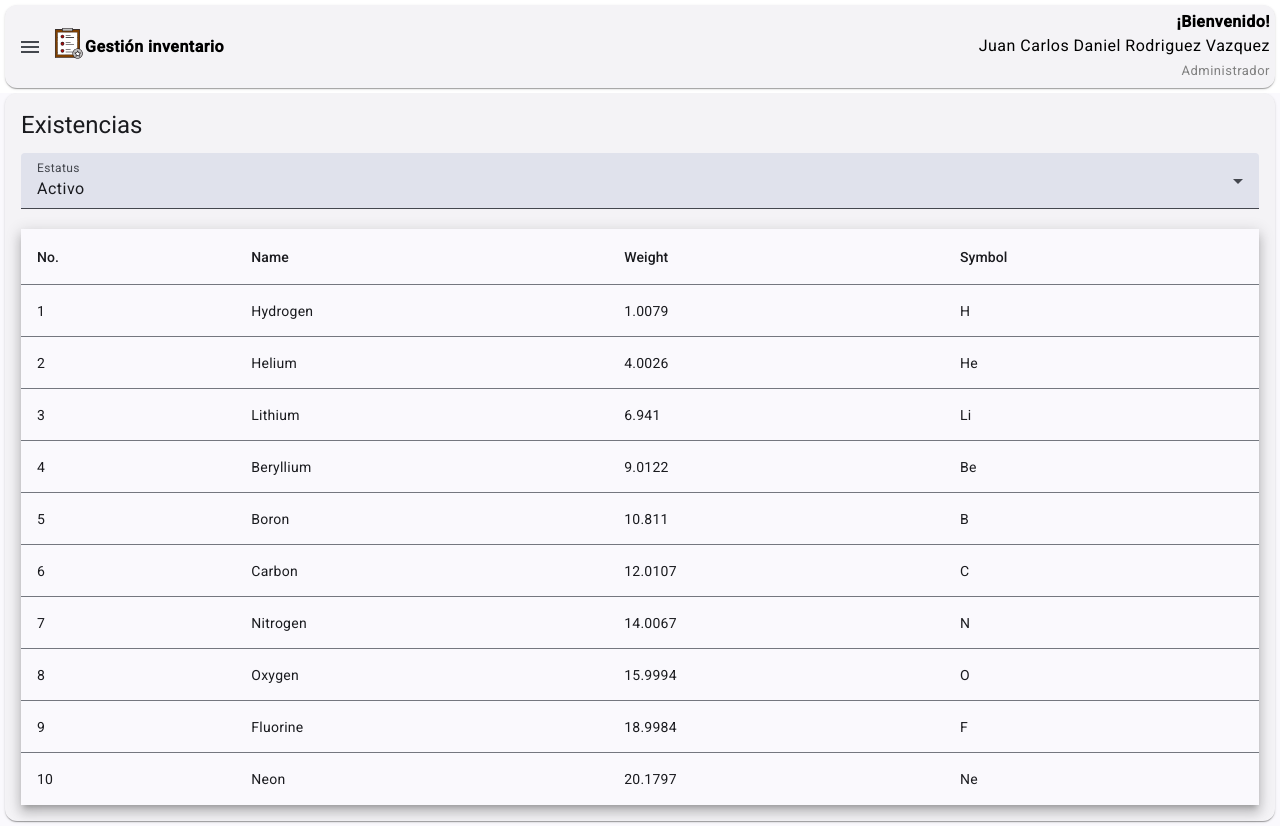
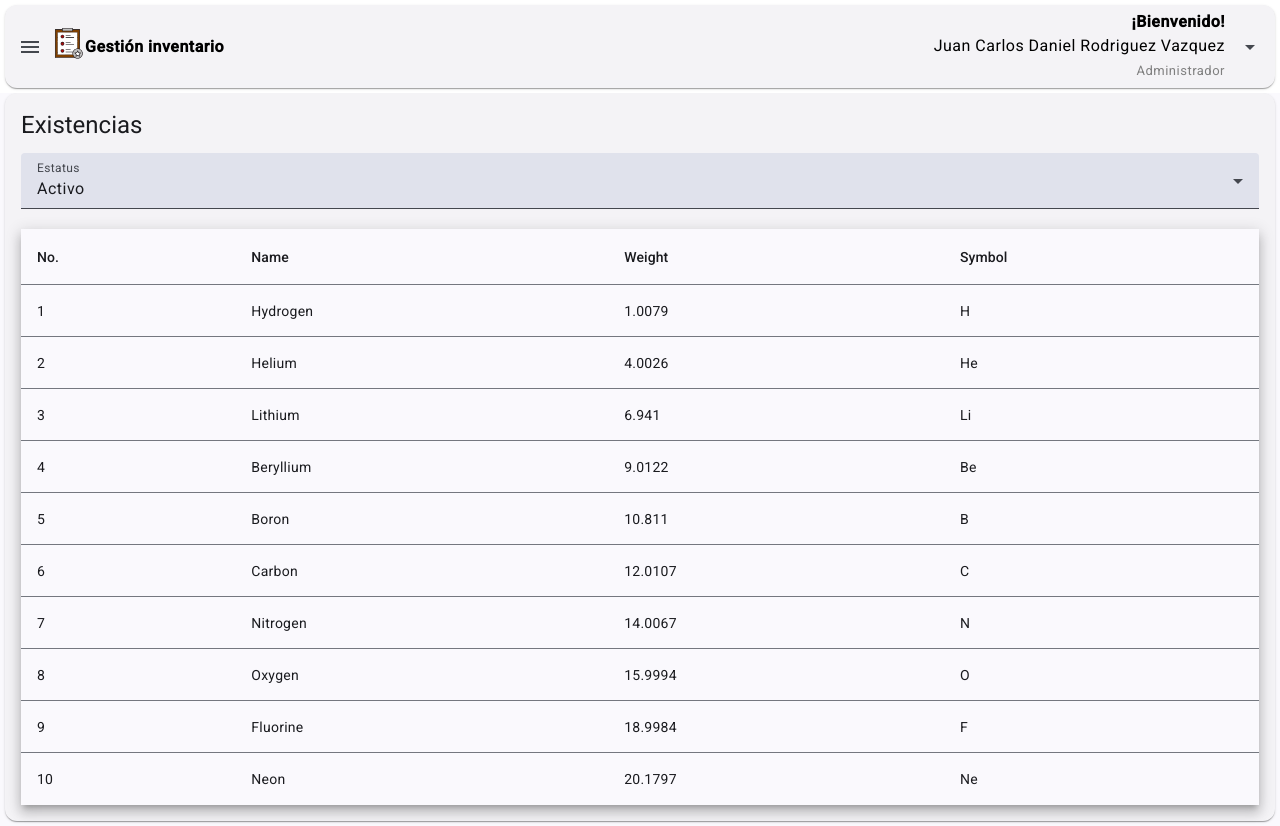
Before and after one commit to Danielbulevare/inventary-frontend, an Angular app: page /inventory-management/stock in a window 1280 px wide. Built offline with nearby package versions, Linux system fonts and the light colour scheme.

Commit message:
Se agregó el botón de cerrar sesión

```diff
--- a/src/app/Shared/components/header/header.component.css
+++ b/src/app/Shared/components/header/header.component.css
@@ -32,6 +32,15 @@ span{
   margin: 5px;
 }
 
+.margin-left {
+  margin-left: 5px;
+}
+
 .padding{
   padding: 5px;
 }
+
+.line-up-in-a-row{
+  display: flex;
+  align-items: center;
+}
--- a/src/app/Shared/components/header/header.component.html
+++ b/src/app/Shared/components/header/header.component.html
@@ -21,10 +21,27 @@
       <article><strong>Gestión inventario</strong></article>
     </section>
 
-      <section class="align-text-right">
+    <section class="line-up-in-a-row">
+      <div class="align-text-right">
         <div><b>¡Bienvenido!</b></div>
         <div>Juan Carlos Daniel Rodriguez Vazquez</div>
         <div><span>Administrador</span></div>
+      </div>
+
+      <article class="margin-left">
+        <button
+          (click)="showMenuOptions()"
+          #tooltip="matTooltip"
+          matTooltip="Más opciones"
+          matTooltipPosition="left"
+          matTooltipHideDelay="100"
+          mat-icon-button
+          class="example-icon"
+          aria-label="Example icon-button with log-out icon"
+        >
+          <mat-icon>arrow_drop_down</mat-icon>
+        </button>
+      </article>
     </section>
   </section>
 </mat-card>
--- a/src/app/Shared/components/header/header.component.ts
+++ b/src/app/Shared/components/header/header.component.ts
@@ -2,19 +2,24 @@ import { Component, Output, EventEmitter } from '@angular/core';
 import { MatCardModule } from '@angular/material/card';
 import { MatIconModule } from '@angular/material/icon';
 import { MatButtonModule } from '@angular/material/button';
+import { MatTooltipModule } from '@angular/material/tooltip';
 
 @Component({
   selector: 'app-header',
   standalone: true,
-  imports: [MatCardModule, MatIconModule, MatButtonModule],
+  imports: [MatCardModule, MatIconModule, MatButtonModule, MatTooltipModule],
   templateUrl: './header.component.html',
   styleUrl: './header.component.css',
 })
 export class HeaderComponent {
   showMenu?: boolean; //Bandera para mostrar u ocultar la navegación
+  showOptions?: boolean; //Bandera para mostrar u ocultar las opciones del menú
 
-  //Evento que pasará el valor modificado de la abndera al componente padre
+  //Evento que pasará el valor modificado de la bandera al componente padre
   @Output() openedChanged = new EventEmitter<boolean>();
+
+  //Evento que pasará el valor modificado de la bandera al componente padre
+  @Output() openMenuChanged = new EventEmitter<boolean>();
 
   showNavigation() {
     this.showMenu = !this.showMenu; //Cambia el estado de la bandera
@@ -22,4 +27,9 @@ export class HeaderComponent {
     //Pasa el nuevo valor al componente padre para mostrar u ocultar la navegación
     this.openedChanged.emit(this.showMenu);
   }
+
+  showMenuOptions() {
+    this.showOptions = !this.showOptions;
+    this.openMenuChanged.emit(this.showOptions);
+  }
 }
--- a/src/app/inventoryManagement/inventory-management.component.css
+++ b/src/app/inventoryManagement/inventory-management.component.css
@@ -10,3 +10,30 @@ nav, ul, li{
 mat-sidenav{
   width: 250px;
 }
+
+.margin{
+  margin: 5px;
+}
+
+.options-menu {
+  width: 200px;
+  height: 70px;
+
+  position: fixed;
+  top: 65px; /*Posiciona el menú debajo del botón*/
+  bottom: 0;
+  left: 500; /*Posiciona el menú hasta el final*/
+  right: 0;
+}
+
+mat-list{
+  padding: 5px;
+}
+
+mat-list-item {
+  border-radius: 15px;
+}
+
+mat-list-item:hover {
+  background-color: gray;
+}
--- a/src/app/inventoryManagement/inventory-management.component.html
+++ b/src/app/inventoryManagement/inventory-management.component.html
@@ -1,4 +1,8 @@
-<app-header (openedChanged)="opened = $event" />
+<app-header
+  (openedChanged)="opened = $event"
+  (openMenuChanged)="openMenu = $event"
+/>
+
 <mat-sidenav-container>
   <mat-sidenav mode="side" [(opened)]="opened">
     <mat-card appearance="raised">
@@ -39,6 +43,19 @@
   <mat-sidenav-content>
     <mat-card appearance="raised">
       <mat-card-content>
+        <!--Menú opciones-->
+        @if (openMenu) {
+        <mat-card appearance="outlined" class="options-menu">
+          <mat-list>
+            <mat-list-item (click)="cerrarSesion()">
+              Cerrar sesión
+            </mat-list-item>
+            <mat-divider class="margin"></mat-divider>
+          </mat-list>
+        </mat-card>
+        }
+
+        <!--Formularios-->
         <router-outlet />
       </mat-card-content>
     </mat-card>
--- a/src/app/inventoryManagement/inventory-management.component.ts
+++ b/src/app/inventoryManagement/inventory-management.component.ts
@@ -4,6 +4,8 @@ import { HeaderComponent } from '../Shared/components/header/header.component';
 import { MatSidenavModule } from '@angular/material/sidenav';
 import { MatCardModule } from '@angular/material/card';
 import { MenuItemComponent } from './components/menu-item/menu-item.component';
+import { MatDividerModule } from '@angular/material/divider';
+import { MatListModule } from '@angular/material/list';
 
 @Component({
   selector: 'app-inventory-management',
@@ -14,6 +16,8 @@ import { MenuItemComponent } from './components/menu-item/menu-item.component';
     MatSidenavModule,
     MatCardModule,
     MenuItemComponent,
+    MatDividerModule,
+    MatListModule,
   ],
   templateUrl: './inventory-management.component.html',
   styleUrl: './inventory-management.component.css',
@@ -21,4 +25,9 @@ import { MenuItemComponent } from './components/menu-item/menu-item.component';
 export default class InventoryManagementComponent {
   //Variable para mostrar u ocultar la navegación
   opened: boolean = false;
+  openMenu: boolean = false;
+
+  cerrarSesion() {
+    alert('s')
+  }
 }
--- a/src/app/inventoryManagement/pages/products/components/action-buttons/action-buttons.component.ts
+++ b/src/app/inventoryManagement/pages/products/components/action-buttons/action-buttons.component.ts
@@ -2,7 +2,7 @@ import { Component, inject } from '@angular/core';
 import { MatIconRegistry, MatIconModule } from '@angular/material/icon';
 import { DomSanitizer } from '@angular/platform-browser';
 import { MatButtonModule } from '@angular/material/button';
-import { TooltipPosition, MatTooltipModule } from '@angular/material/tooltip';
+import { MatTooltipModule } from '@angular/material/tooltip';
 
 const ADD_ICON = `<svg viewBox="0 0 512 512" version="1.1" xmlns="http://www.w3.org/2000/svg" xmlns:xlink="http://www.w3.org/1999/xlink" fill="#000000"><g id="SVGRepo_bgCarrier" stroke-width="0"></g><g id="SVGRepo_tracerCarrier" stroke-linecap="round" stroke-linejoin="round"></g><g id="SVGRepo_iconCarrier"> <title>add-circle-filled</title> <g id="Page-1" stroke="none" stroke-width="1" fill="none" fill-rule="evenodd"> <g id="drop" fill="#AC0B0B" transform="translate(42.666667, 42.666667)"> <path d="M213.333333,3.55271368e-14 C269.912851,3.55271368e-14 324.175019,22.4761259 364.18278,62.4838867 C404.190541,102.491647 426.666667,156.753816 426.666667,213.333333 C426.666667,331.15408 331.15408,426.666667 213.333333,426.666667 C95.5125867,426.666667 3.55271368e-14,331.15408 3.55271368e-14,213.333333 C3.55271368e-14,95.5125867 95.5125867,3.55271368e-14 213.333333,3.55271368e-14 Z M234.666667,106.666667 L192,106.666667 L192,192 L106.666667,192 L106.666667,234.666667 L192,234.666 L192,320 L234.666667,320 L234.666,234.666 L320,234.666667 L320,192 L234.666,192 L234.666667,106.666667 Z" id="add-workorder"> </path> </g> </g> </g></svg>`;
 const SEARCH_ICON = `<svg viewBox="0 0 24 24" fill="none" xmlns="http://www.w3.org/2000/svg"><g id="SVGRepo_bgCarrier" stroke-width="0"></g><g id="SVGRepo_tracerCarrier" stroke-linecap="round" stroke-linejoin="round"></g><g id="SVGRepo_iconCarrier"> <path d="M14.9536 14.9458L21 21M17 10C17 13.866 13.866 17 10 17C6.13401 17 3 13.866 3 10C3 6.13401 6.13401 3 10 3C13.866 3 17 6.13401 17 10Z" stroke="#AC0B0B" stroke-width="2" stroke-linecap="round" stroke-linejoin="round"></path> </g></svg>`;
```
Lines whose indentation alone changed are shown as unchanged.
